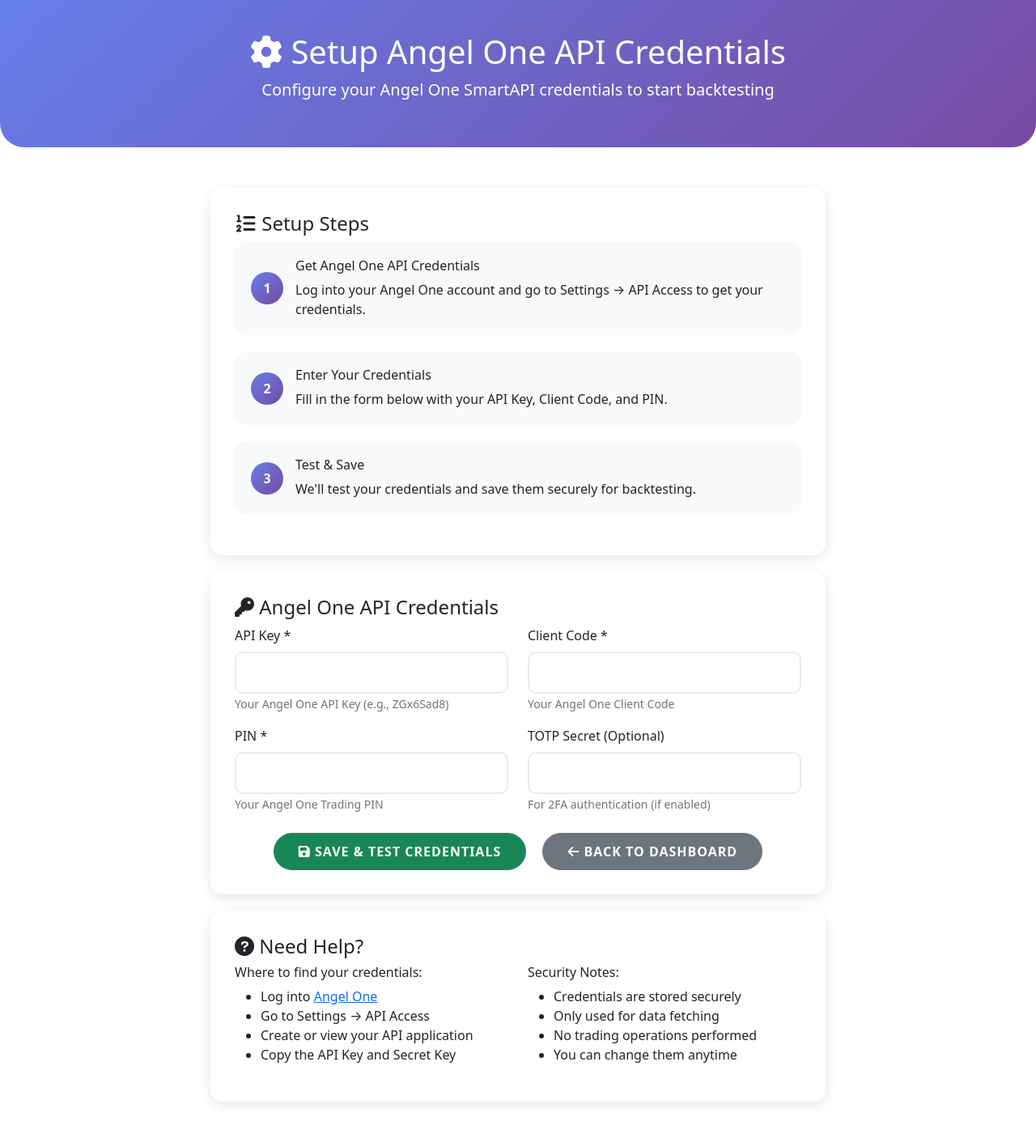
After one commit to jsia5678/chartink_dashboard_angelone, a Flask app: page /setup in a window 1280 px wide. The commit adds this page. Shown: the whole page at 81% size. Run offline with Flask 3, Linux system fonts and the light colour scheme.

Commit message:
Fix: Add credentials setup page and change export to CSV format

```diff
--- a/app.py
+++ b/app.py
@@ -29,6 +29,57 @@ backtest_results = None
 @app.route('/')
 def index():
     return render_template('index.html')
+
+@app.route('/setup')
+def setup():
+    return render_template('setup.html')
+
+@app.route('/save_credentials', methods=['POST'])
+def save_credentials():
+    try:
+        data = request.get_json()
+
+        # Validate required fields
+        required_fields = ['api_key', 'client_code', 'pin']
+        missing_fields = [field for field in required_fields if not data.get(field)]
+
+        if missing_fields:
+            return jsonify({
+                'error': f'Missing required fields: {", ".join(missing_fields)}'
+            }), 400
+
+        # Save credentials to environment (in production, use proper secret management)
+        credentials = {
+            'ANGEL_API_KEY': data['api_key'],
+            'ANGEL_CLIENT_CODE': data['client_code'],
+            'ANGEL_PIN': data['pin'],
+            'ANGEL_TOTP_SECRET': data.get('totp_secret', '')
+        }
+
+        # Test the credentials
+        from smartapi_client import SmartAPIClient
+        api_client = SmartAPIClient()
+
+        # Temporarily set credentials for testing
+        api_client.api_key = data['api_key']
+        api_client.client_code = data['client_code']
+        api_client.pin = data['pin']
+        api_client.totp_secret = data.get('totp_secret', '')
+
+        # Test login
+        if api_client.login():
+            return jsonify({
+                'success': True,
+                'message': 'Credentials saved and tested successfully!'
+            })
+        else:
+            return jsonify({
+                'error': 'Invalid credentials. Please check your API key, client code, and PIN.'
+            }), 400
+
+    except Exception as e:
+        logger.error(f"Credentials error: {str(e)}")
+        return jsonify({'error': f'Error saving credentials: {str(e)}'}), 500
 
 @app.route('/upload', methods=['POST'])
 def upload_file():
@@ -138,18 +189,17 @@ def export_results():
         if backtest_results is None:
             return jsonify({'error': 'No backtest results available'}), 400
 
-        # Create Excel file with results
+        # Create CSV file with results
         output = BytesIO()
-        with pd.ExcelWriter(output, engine='openpyxl') as writer:
-            backtest_results.to_excel(writer, sheet_name='Backtest Results', index=False)
-
+        csv_data = backtest_results.to_csv(index=False)
+        output.write(csv_data.encode('utf-8'))
         output.seek(0)
 
         return send_file(
             output,
             as_attachment=True,
-            download_name=f'backtest_results_{datetime.now().strftime("%Y%m%d_%H%M%S")}.xlsx',
-            mimetype='application/vnd.openxmlformats-officedocument.spreadsheetml.sheet'
+            download_name=f'backtest_results_{datetime.now().strftime("%Y%m%d_%H%M%S")}.csv',
+            mimetype='text/csv'
         )
 
     except Exception as e:
--- a/templates/index.html
+++ b/templates/index.html
@@ -103,6 +103,9 @@
                 <div class="col-12 text-center">
                     <h1><i class="fas fa-chart-line"></i> Chartink Backtesting Dashboard</h1>
                     <p class="lead">Backtest your Chartink scanner signals with Angel One SmartAPI data</p>
+                    <a href="/setup" class="btn btn-outline-light btn-custom">
+                        <i class="fas fa-cog"></i> Setup API Credentials
+                    </a>
                 </div>
             </div>
         </div>
@@ -257,7 +260,7 @@
                         <div class="card-body">
                             <p>Download your backtest results for further analysis</p>
                             <button class="btn btn-success btn-custom" id="exportBtn">
-                                <i class="fas fa-file-excel"></i> Export to Excel
+                                <i class="fas fa-file-csv"></i> Export to CSV
                             </button>
                         </div>
                     </div>
--- /dev/null
+++ b/templates/setup.html
@@ -0,0 +1,245 @@
+<!DOCTYPE html>
+<html lang="en">
+<head>
+    <meta charset="UTF-8">
+    <meta name="viewport" content="width=device-width, initial-scale=1.0">
+    <title>Setup - Chartink Backtesting Dashboard</title>
+    <link href="https://cdn.jsdelivr.net/npm/bootstrap@5.1.3/dist/css/bootstrap.min.css" rel="stylesheet">
+    <link href="https://cdnjs.cloudflare.com/ajax/libs/font-awesome/6.0.0/css/all.min.css" rel="stylesheet">
+    <style>
+        .setup-container {
+            max-width: 800px;
+            margin: 0 auto;
+            padding: 20px;
+        }
+        .header-section {
+            background: linear-gradient(135deg, #667eea 0%, #764ba2 100%);
+            color: white;
+            padding: 40px 0;
+            margin-bottom: 30px;
+            border-radius: 0 0 30px 30px;
+        }
+        .form-card {
+            background: white;
+            border-radius: 15px;
+            padding: 30px;
+            box-shadow: 0 4px 15px rgba(0,0,0,0.1);
+            margin-bottom: 20px;
+        }
+        .btn-custom {
+            border-radius: 25px;
+            padding: 10px 30px;
+            font-weight: 600;
+            text-transform: uppercase;
+            letter-spacing: 1px;
+        }
+        .alert-custom {
+            border-radius: 15px;
+            border: none;
+        }
+        .form-control {
+            border-radius: 10px;
+            border: 2px solid #e9ecef;
+            padding: 12px 15px;
+        }
+        .form-control:focus {
+            border-color: #667eea;
+            box-shadow: 0 0 0 0.2rem rgba(102, 126, 234, 0.25);
+        }
+        .step-number {
+            background: linear-gradient(135deg, #667eea 0%, #764ba2 100%);
+            color: white;
+            width: 40px;
+            height: 40px;
+            border-radius: 50%;
+            display: flex;
+            align-items: center;
+            justify-content: center;
+            font-weight: bold;
+            margin-right: 15px;
+        }
+        .step-content {
+            flex: 1;
+        }
+        .step-item {
+            display: flex;
+            align-items: center;
+            margin-bottom: 20px;
+            padding: 20px;
+            background: #f8f9fa;
+            border-radius: 15px;
+        }
+    </style>
+</head>
+<body>
+    <div class="header-section">
+        <div class="container">
+            <div class="row">
+                <div class="col-12 text-center">
+                    <h1><i class="fas fa-cog"></i> Setup Angel One API Credentials</h1>
+                    <p class="lead">Configure your Angel One SmartAPI credentials to start backtesting</p>
+                </div>
+            </div>
+        </div>
+    </div>
+
+    <div class="setup-container">
+        <!-- Setup Steps -->
+        <div class="form-card">
+            <h4><i class="fas fa-list-ol"></i> Setup Steps</h4>
+
+            <div class="step-item">
+                <div class="step-number">1</div>
+                <div class="step-content">
+                    <h6>Get Angel One API Credentials</h6>
+                    <p class="mb-0">Log into your Angel One account and go to Settings → API Access to get your credentials.</p>
+                </div>
+            </div>
+
+            <div class="step-item">
+                <div class="step-number">2</div>
+                <div class="step-content">
+                    <h6>Enter Your Credentials</h6>
+                    <p class="mb-0">Fill in the form below with your API Key, Client Code, and PIN.</p>
+                </div>
+            </div>
+
+            <div class="step-item">
+                <div class="step-number">3</div>
+                <div class="step-content">
+                    <h6>Test & Save</h6>
+                    <p class="mb-0">We'll test your credentials and save them securely for backtesting.</p>
+                </div>
+            </div>
+        </div>
+
+        <!-- Credentials Form -->
+        <div class="form-card">
+            <h4><i class="fas fa-key"></i> Angel One API Credentials</h4>
+
+            <form id="credentialsForm">
+                <div class="row">
+                    <div class="col-md-6">
+                        <label for="apiKey" class="form-label">API Key *</label>
+                        <input type="text" class="form-control" id="apiKey" required>
+                        <small class="text-muted">Your Angel One API Key (e.g., ZGx6Sad8)</small>
+                    </div>
+                    <div class="col-md-6">
+                        <label for="clientCode" class="form-label">Client Code *</label>
+                        <input type="text" class="form-control" id="clientCode" required>
+                        <small class="text-muted">Your Angel One Client Code</small>
+                    </div>
+                </div>
+
+                <div class="row mt-3">
+                    <div class="col-md-6">
+                        <label for="pin" class="form-label">PIN *</label>
+                        <input type="password" class="form-control" id="pin" required>
+                        <small class="text-muted">Your Angel One Trading PIN</small>
+                    </div>
+                    <div class="col-md-6">
+                        <label for="totpSecret" class="form-label">TOTP Secret (Optional)</label>
+                        <input type="text" class="form-control" id="totpSecret">
+                        <small class="text-muted">For 2FA authentication (if enabled)</small>
+                    </div>
+                </div>
+
+                <div class="row mt-4">
+                    <div class="col-12 text-center">
+                        <button type="submit" class="btn btn-success btn-custom me-3">
+                            <i class="fas fa-save"></i> Save & Test Credentials
+                        </button>
+                        <a href="/" class="btn btn-secondary btn-custom">
+                            <i class="fas fa-arrow-left"></i> Back to Dashboard
+                        </a>
+                    </div>
+                </div>
+            </form>
+        </div>
+
+        <!-- Help Section -->
+        <div class="form-card">
+            <h4><i class="fas fa-question-circle"></i> Need Help?</h4>
+            <div class="row">
+                <div class="col-md-6">
+                    <h6>Where to find your credentials:</h6>
+                    <ul>
+                        <li>Log into <a href="https://www.angelone.in/" target="_blank">Angel One</a></li>
+                        <li>Go to Settings → API Access</li>
+                        <li>Create or view your API application</li>
+                        <li>Copy the API Key and Secret Key</li>
+                    </ul>
+                </div>
+                <div class="col-md-6">
+                    <h6>Security Notes:</h6>
+                    <ul>
+                        <li>Credentials are stored securely</li>
+                        <li>Only used for data fetching</li>
+                        <li>No trading operations performed</li>
+                        <li>You can change them anytime</li>
+                    </ul>
+                </div>
+            </div>
+        </div>
+
+        <!-- Alert Container -->
+        <div id="alertContainer"></div>
+    </div>
+
+    <script src="https://cdn.jsdelivr.net/npm/bootstrap@5.1.3/dist/js/bootstrap.bundle.min.js"></script>
+    <script>
+        document.getElementById('credentialsForm').addEventListener('submit', async function(e) {
+            e.preventDefault();
+
+            const formData = {
+                api_key: document.getElementById('apiKey').value,
+                client_code: document.getElementById('clientCode').value,
+                pin: document.getElementById('pin').value,
+                totp_secret: document.getElementById('totpSecret').value
+            };
+
+            try {
+                const response = await fetch('/save_credentials', {
+                    method: 'POST',
+                    headers: {
+                        'Content-Type': 'application/json'
+                    },
+                    body: JSON.stringify(formData)
+                });
+
+                const result = await response.json();
+
+                if (result.success) {
+                    showAlert(result.message, 'success');
+                    setTimeout(() => {
+                        window.location.href = '/';
+                    }, 2000);
+                } else {
+                    showAlert(result.error, 'danger');
+                }
+            } catch (error) {
+                showAlert('Error saving credentials: ' + error.message, 'danger');
+            }
+        });
+
+        function showAlert(message, type) {
+            const alertContainer = document.getElementById('alertContainer');
+
+            const alertDiv = document.createElement('div');
+            alertDiv.className = `alert alert-${type} alert-dismissible fade show alert-custom`;
+            alertDiv.innerHTML = `
+                ${message}
+                <button type="button" class="btn-close" data-bs-dismiss="alert"></button>
+            `;
+
+            alertContainer.appendChild(alertDiv);
+
+            setTimeout(() => {
+                if (alertDiv.parentNode) {
+                    alertDiv.parentNode.removeChild(alertDiv);
+                }
+            }, 5000);
+        }
+    </script>
+</body>
+</html>
```
Also changed, not shown: static/js/app.js (+19 -0 lines).
